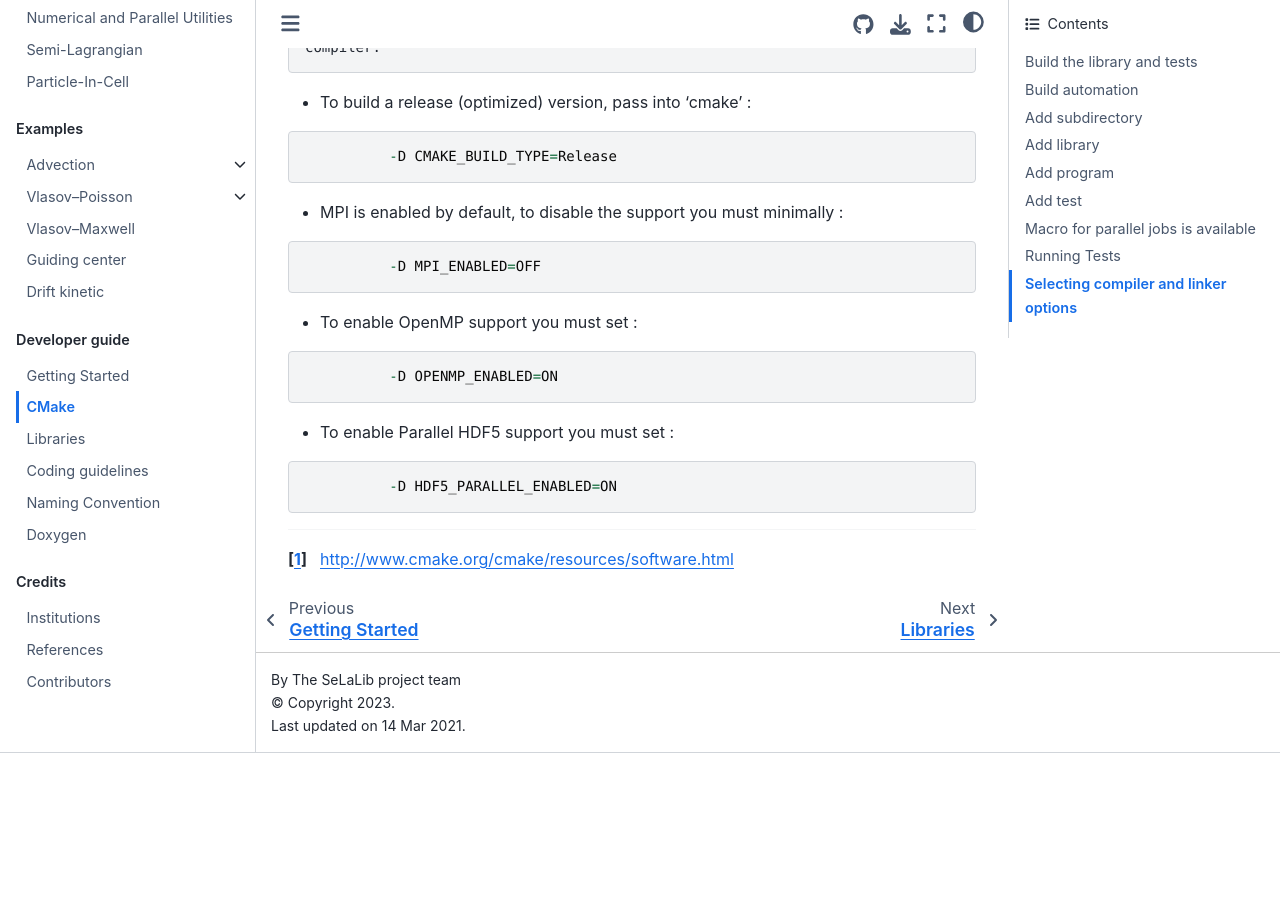
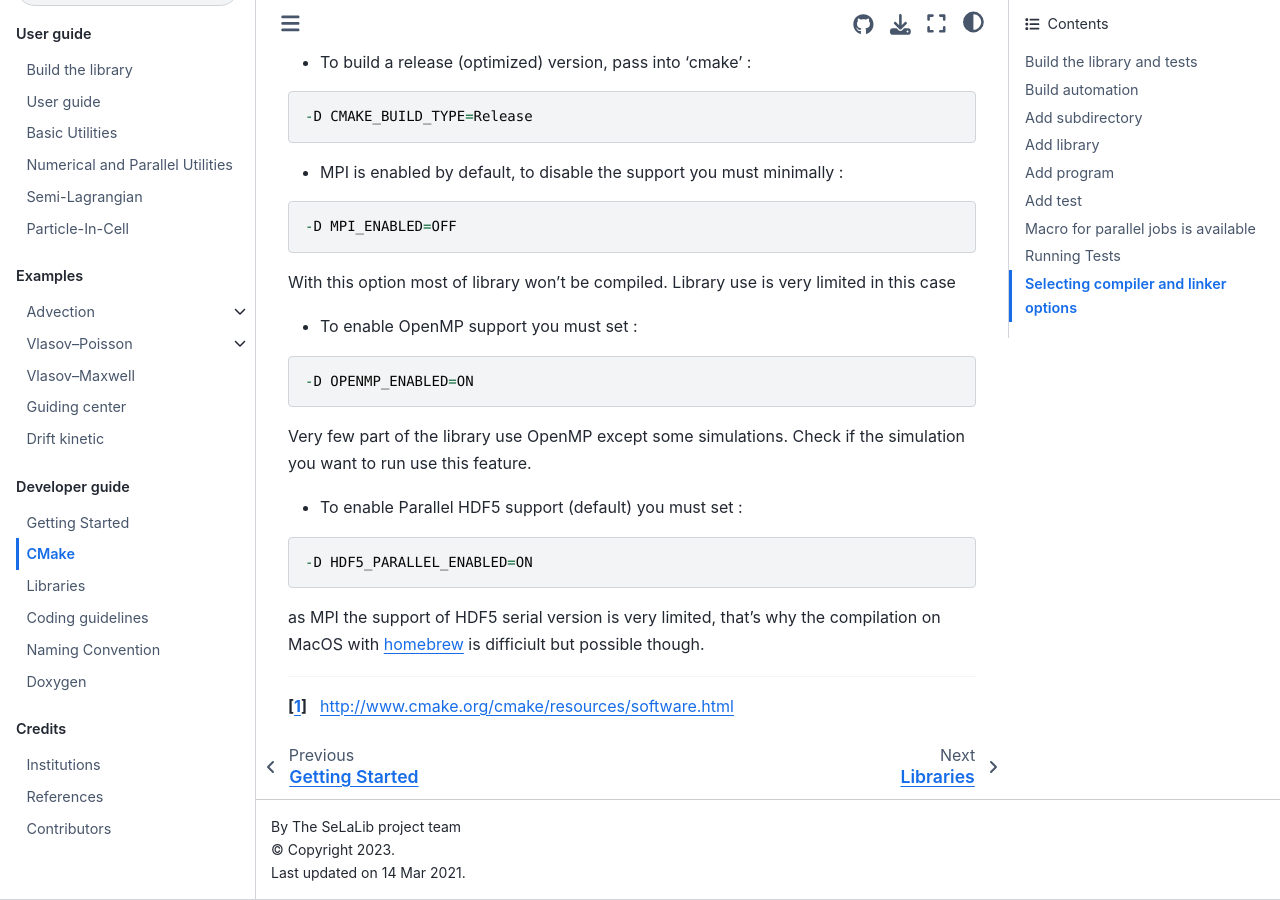
Before and after one commit to selalib/selalib.github.io, a Jupyter Book: the page built from cmake.md, in a window 1280 px wide and 900 px high, scrolled down 5566 px. Built offline with Jupyter Book 1.0.4 settings and Sphinx 7.4.7 and the Sphinx Book theme 1.1.4, drawn with Linux system fonts in a browser that asks for light colours; before the commit the page ends 6319 px from its top, so only the background shows below that.

Commit message:
Update cmake.md

````diff
--- a/cmake.md
+++ b/cmake.md
@@ -271,38 +271,35 @@ will produce :
 
 You can configure to build with default debug or release compiler flags.
 
--   To build a debug version, pass into 'cmake' :
+- To build a debug version, pass into 'cmake' :
+```
+-D CMAKE_BUILD_TYPE=Debug
+```
+This will result in default debug flags getting passed to the compiler.
 
+- To build a release (optimized) version, pass into 'cmake' :
 ```
-          -D CMAKE_BUILD_TYPE=Debug
+-D CMAKE_BUILD_TYPE=Release
 ```
 
-    This will result in default debug flags getting passed to the
-    compiler.
+- MPI is enabled by default, to disable the support you must minimally :
+```
+-D MPI_ENABLED=OFF
+```
+With this option most of library won't be compiled. Library use is very limited
+in this case
 
--   To build a release (optimized) version, pass into 'cmake' :
+- To enable OpenMP support you must set :
+```
+-D OPENMP_ENABLED=ON
+```
+Very few part of the library use OpenMP except some simulations. Check if the simulation you want to run use this feature.
 
+- To enable Parallel HDF5 support (default) you must set :
 ```
-          -D CMAKE_BUILD_TYPE=Release
+-D HDF5_PARALLEL_ENABLED=ON
 ```
-
--   MPI is enabled by default, to disable the support you must
-    minimally :
-
-```
-          -D MPI_ENABLED=OFF
-```
-
--   To enable OpenMP support you must set :
-
-```
-          -D OPENMP_ENABLED=ON
-```
-
--   To enable Parallel HDF5 support you must set :
-
-```
-          -D HDF5_PARALLEL_ENABLED=ON
-```
+as MPI the support of HDF5 serial version is very limited, that's why the compilation on MacOS with
+[homebrew](https://brew.sh) is difficiult but possible though.
 
 [^1]: <http://www.cmake.org/cmake/resources/software.html>
````
